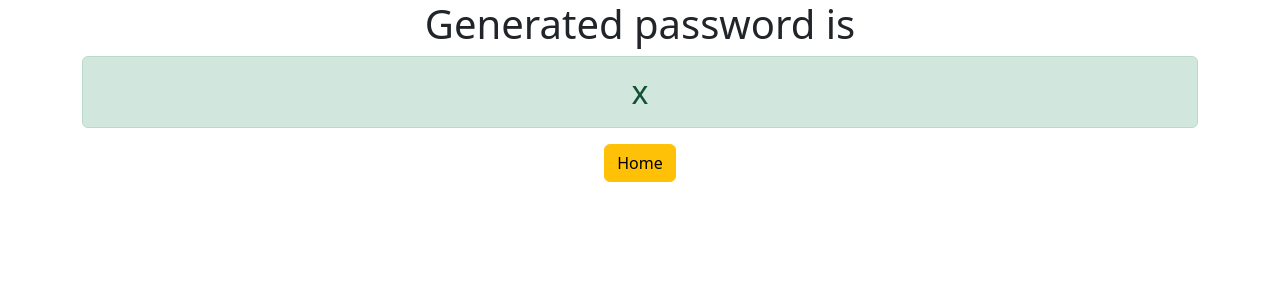
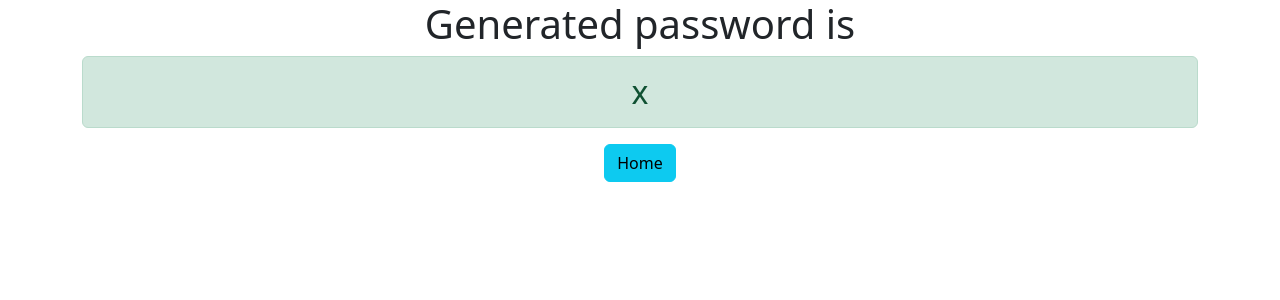
Before and after one commit to meghraj1902/mp-password_generator, a Django app: template password_generator/templates/password_generator/password.html in a window 1280 px wide. Shown: the top 300 px of the page. Run offline with Django 4.2, Linux system fonts and the light colour scheme; the template is opened without the code that fills it: most values are stand-ins (such as "Sample title", 1, 10 or a date in 2020).

Commit message:
I made some changes to button

```diff
--- a/password_generator/templates/password_generator/password.html
+++ b/password_generator/templates/password_generator/password.html
@@ -3,6 +3,6 @@
 
 <h1>Generated password is </h1>
 <h2 class="alert alert-success">{{password}}</h2>
-<a href="{% url 'home' %}" class="btn btn-WARNING"> Home </a>
+<a href="{% url 'home' %}" class="btn btn-info"> Home </a>
 
 </div>
```
